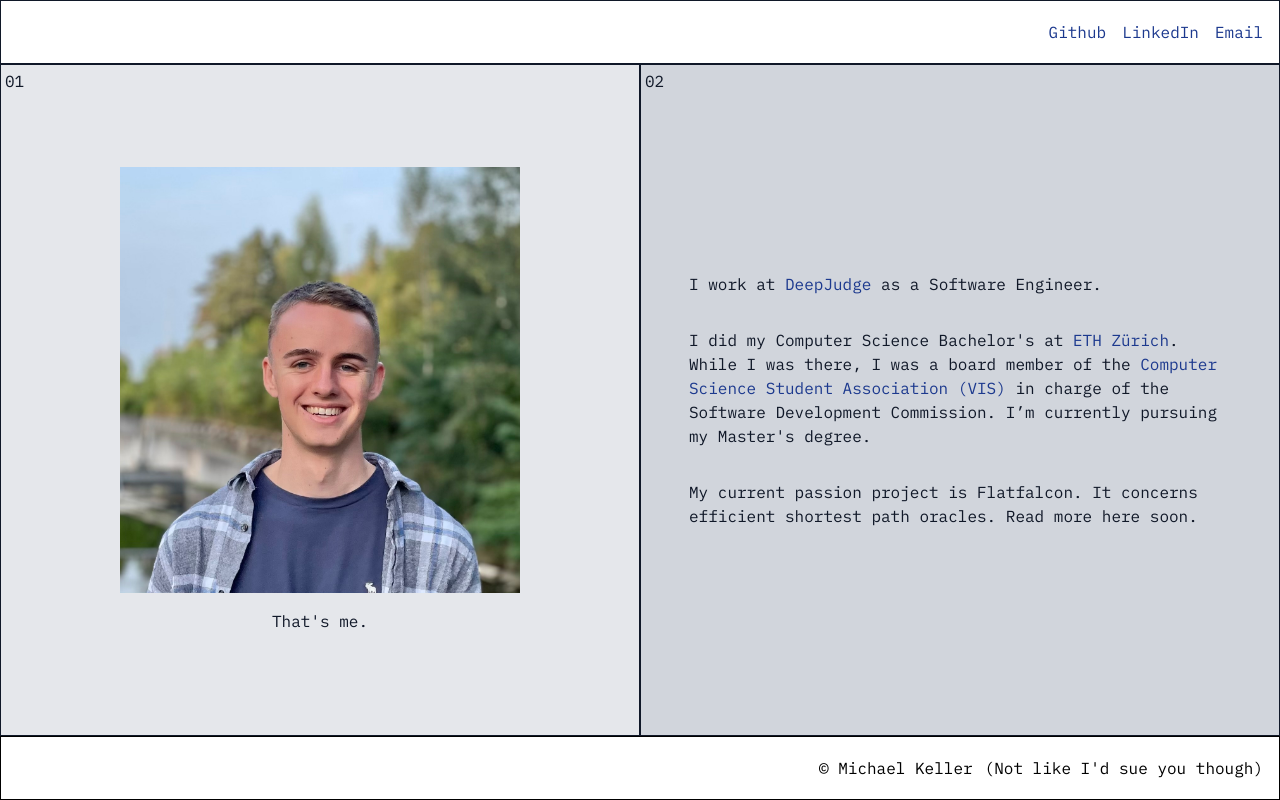
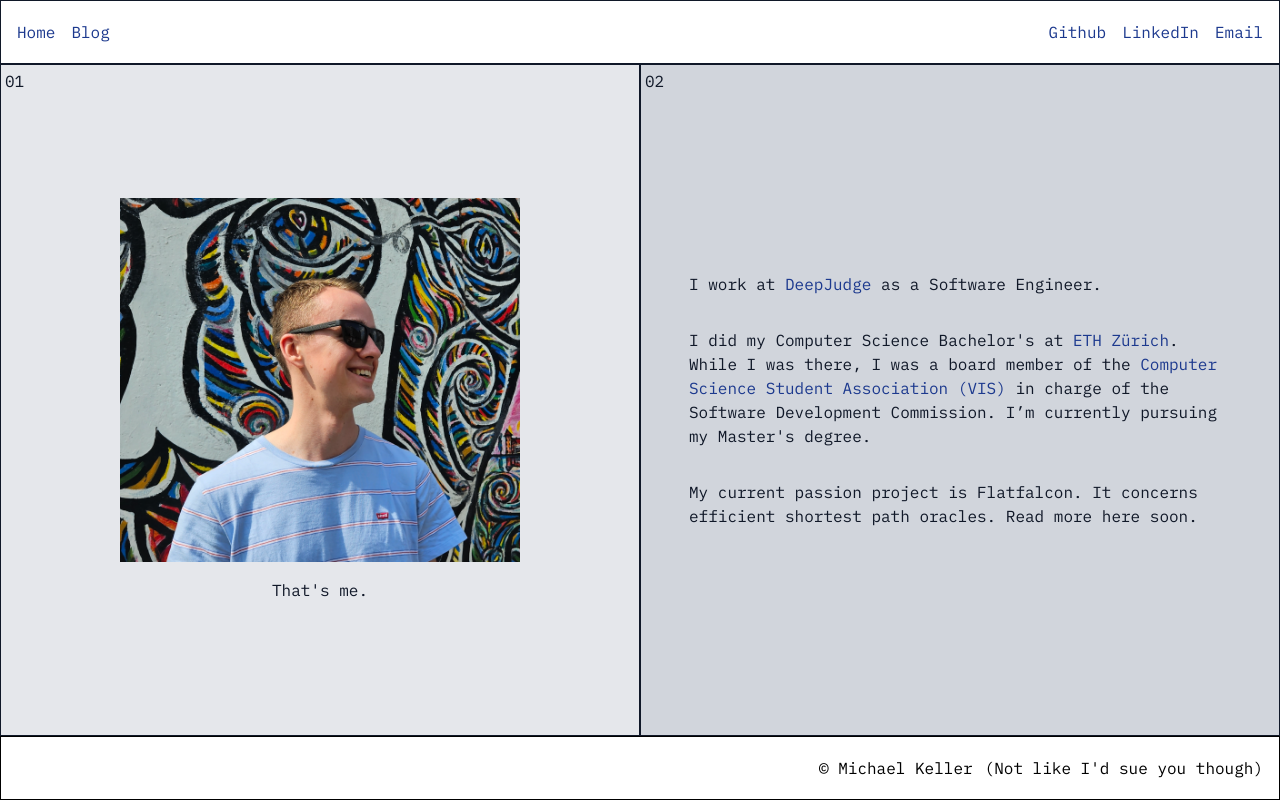
Before and after one commit to kelmich/website, a Next.js app: page / in a window 1280 px wide. Built offline with nearby package versions, Linux system fonts and the light colour scheme.

Commit message:
Header updates

```diff
--- a/app/components/Header.tsx
+++ b/app/components/Header.tsx
@@ -1,6 +1,13 @@
+import Link from "next/link";
+
 export default function Header() {
   return (
-    <header className="h-16 p-4 flex flex-row space-x-4 justify-end items-center border border-gray-900">
+    <header className="h-16 p-4 flex flex-row space-x-4 justify-between items-center border border-gray-900">
+      <div className="space-x-4">
+        <Link href="/">Home</Link>
+        <Link href="/blog">Blog</Link>
+      </div>
+      <div className="space-x-4">
         <a
           href="https://github.com/kelmich"
           target="_blank"
@@ -22,6 +29,7 @@ export default function Header() {
         >
           Email
         </a>
+      </div>
     </header>
   );
 }
--- a/app/page.tsx
+++ b/app/page.tsx
@@ -12,7 +12,7 @@ export default function Home() {
         <div className="relative border flex flex-col items-center justify-center p-12 bg-primary text-primary-foreground">
           <p className="absolute top-1 left-1">01</p>
           <Image
-            src="/michaelkeller7.jpeg"
+            src="/michaelkeller5.png"
             alt="Picture of Michael Keller"
             width={400}
             height={400}
```
Lines whose indentation alone changed are shown as unchanged.
